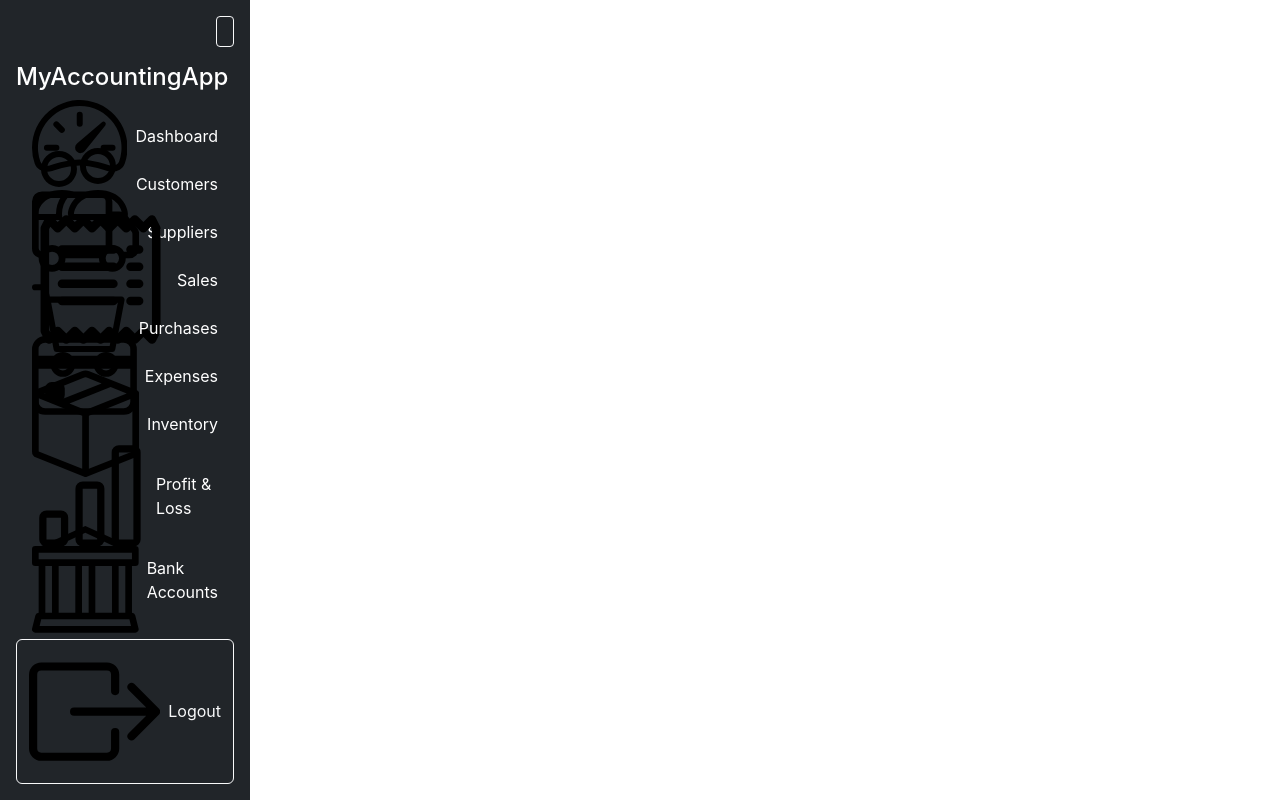
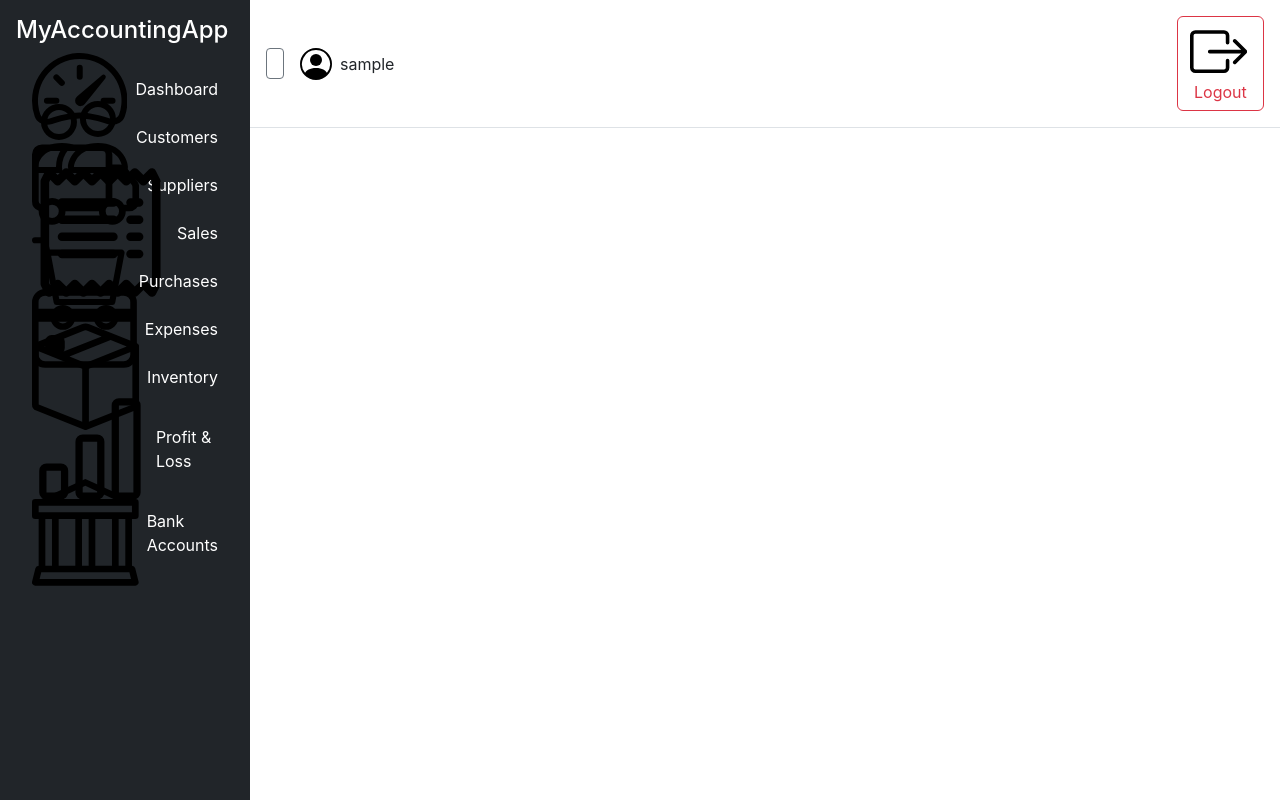
Before and after one commit to HekmatSuha/ACCOUNTING-APP, a React (Create React App) app in the folder frontend/: page / in a window 1280 px wide. Built offline with nearby package versions, Linux system fonts and the light colour scheme; sample sign-in values are in the browser's storage.

Commit message:
Move layout controls to top bar

```diff
--- a/frontend/src/components/AppLayout.js
+++ b/frontend/src/components/AppLayout.js
@@ -15,12 +15,14 @@ import {
     Bank,
     BoxArrowRight,
     ChevronLeft,
-    ChevronRight
+    ChevronRight,
+    PersonCircle
 } from 'react-bootstrap-icons';
 
 function AppLayout({ children }) {
     const navigate = useNavigate();
     const [collapsed, setCollapsed] = useState(false);
+    const username = localStorage.getItem('username') || 'User';
 
     const handleLogout = () => {
         localStorage.removeItem('accessToken');
@@ -37,14 +39,6 @@ function AppLayout({ children }) {
                 className="bg-dark text-white d-flex flex-column p-3"
                 style={{ width: collapsed ? '80px' : '250px', minHeight: '100vh', transition: 'width 0.3s' }}
             >
-                <Button
-                    variant="outline-light"
-                    size="sm"
-                    onClick={() => setCollapsed(!collapsed)}
-                    className="align-self-end mb-3"
-                >
-                    {collapsed ? <ChevronRight /> : <ChevronLeft />}
-                </Button>
                 {!collapsed && <h4 className="mb-4">MyAccountingApp</h4>}
                 <Nav className="flex-column mb-auto">
                     <Nav.Link as={NavLink} to="/dashboard" className={linkClass}>
@@ -75,15 +69,27 @@ function AppLayout({ children }) {
                         <Bank className={iconClass} /> {!collapsed && 'Bank Accounts'}
                     </Nav.Link>
                 </Nav>
-                <Button
-                    variant="outline-light"
-                    onClick={handleLogout}
-                    className={`mt-auto d-flex ${collapsed ? 'justify-content-center' : 'align-items-center'}`}
-                >
-                    <BoxArrowRight className={iconClass} /> {!collapsed && 'Logout'}
-                </Button>
             </div>
-            <div className="flex-grow-1 p-4">{children}</div>
+            <div className="flex-grow-1 d-flex flex-column">
+                <div className="d-flex justify-content-between align-items-center border-bottom p-3">
+                    <div className="d-flex align-items-center">
+                        <Button
+                            variant="outline-secondary"
+                            size="sm"
+                            onClick={() => setCollapsed(!collapsed)}
+                            className="me-3"
+                        >
+                            {collapsed ? <ChevronRight /> : <ChevronLeft />}
+                        </Button>
+                        <PersonCircle size={32} className="me-2" />
+                        <span>{username}</span>
+                    </div>
+                    <Button variant="outline-danger" onClick={handleLogout}>
+                        <BoxArrowRight className="me-1" /> Logout
+                    </Button>
+                </div>
+                <div className="p-4 flex-grow-1">{children}</div>
+            </div>
         </div>
     );
 }
--- a/frontend/src/pages/LoginPage.js
+++ b/frontend/src/pages/LoginPage.js
@@ -22,6 +22,7 @@ function LoginPage() {
             const response = await axios.post(`${API_URL}/token/`, { username, password });
             localStorage.setItem('accessToken', response.data.access);
             localStorage.setItem('refreshToken', response.data.refresh);
+            localStorage.setItem('username', username);
             navigate('/dashboard');
         } catch (err) {
             setError('Login failed. Please check your username and password.');
```
